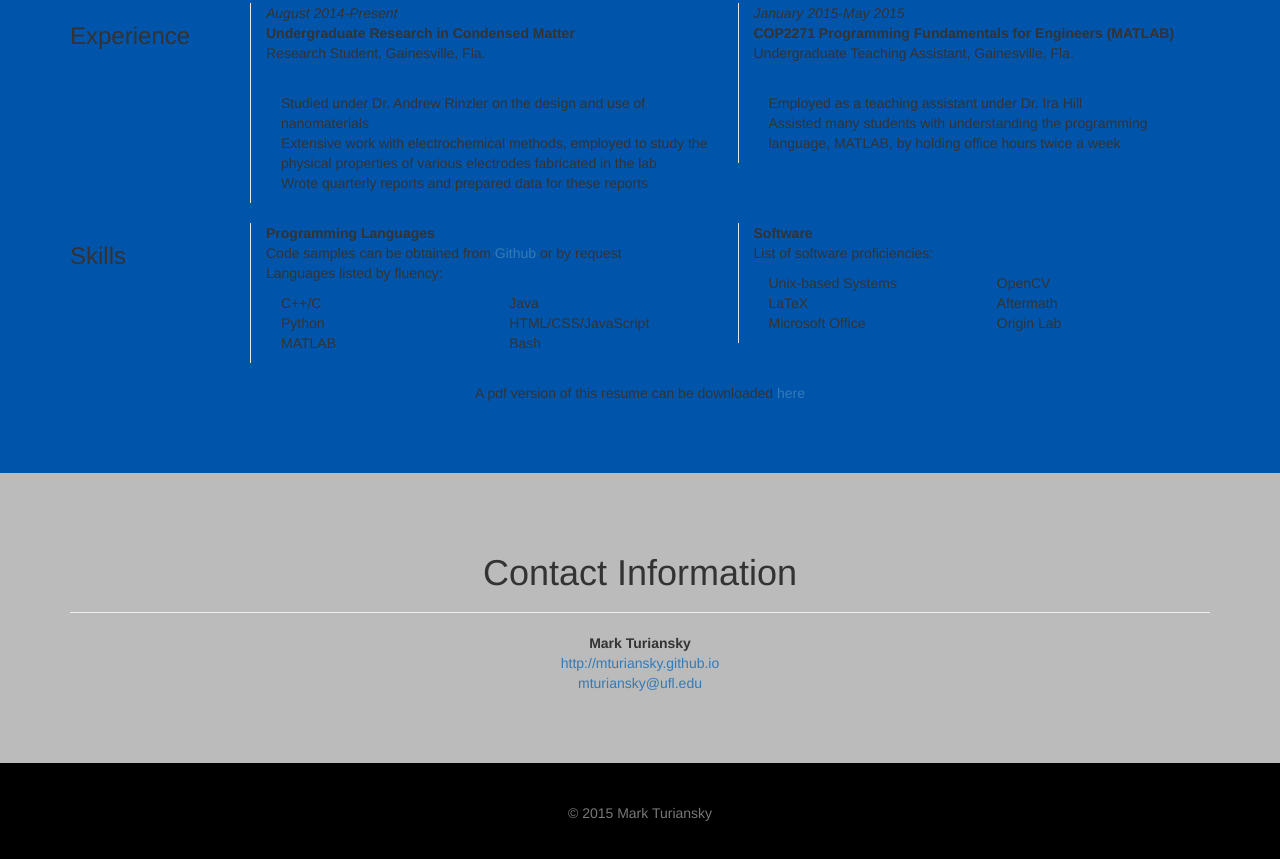
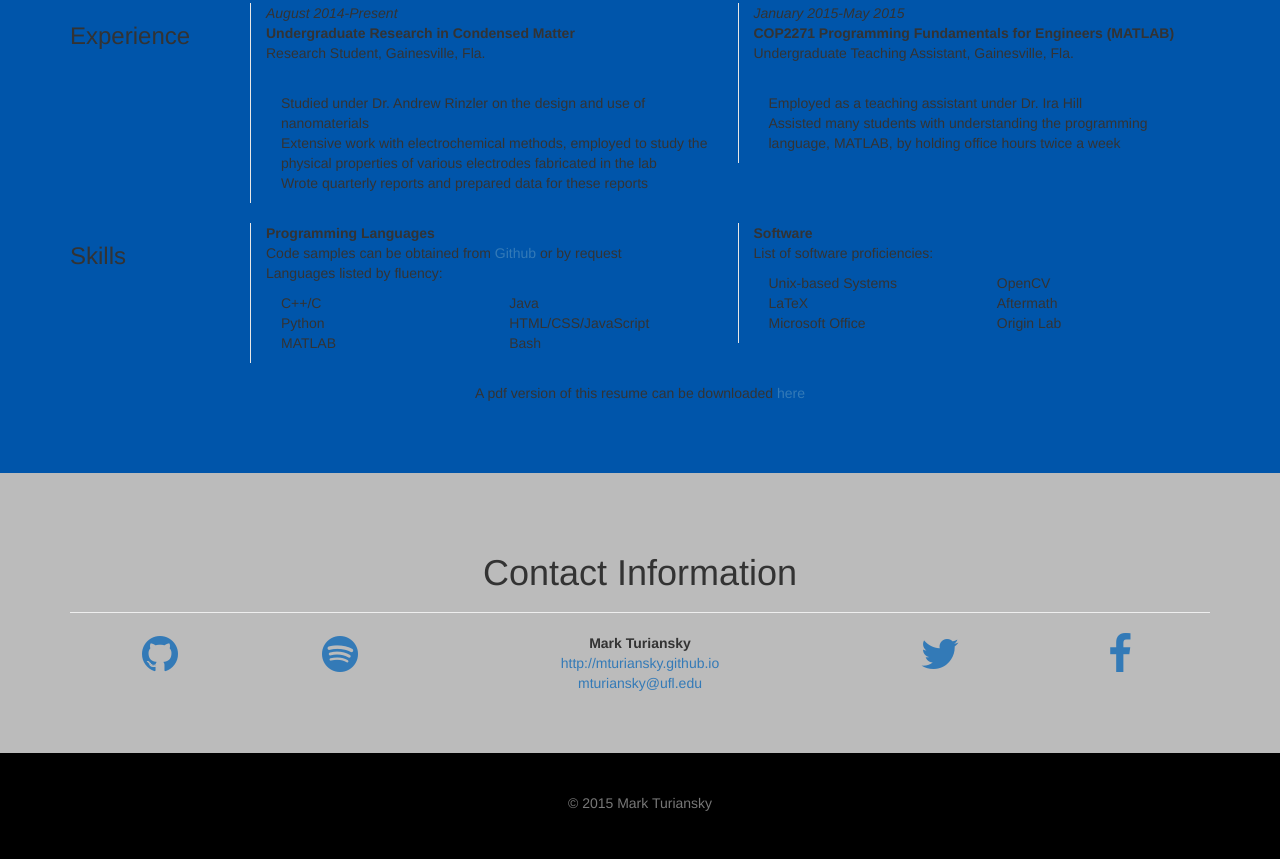
Before and after one commit to mturiansky/mturiansky.github.io, a plain HTML site: page index.html in a window 1280 px wide. Shown: the part 1529-2388 px from the top of the page. Drawn offline with nearby package versions, Linux system fonts and the light colour scheme.

Commit message:
most of the content has been added, color scheming still left to do

```diff
--- a/custom.css
+++ b/custom.css
@@ -15,7 +15,7 @@ section {
 }
 
 #main {
-    /*background-image: url("http://mturiansky.github.io/server.jpg");*/
+    background-image: url("https://mturiansky.github.com/lab.jpg");
     background-size: cover;
     max-height: 100vh;
 }
@@ -28,12 +28,13 @@ section {
 
 .vertical-center {
     min-height: 100vh;
+    max-height: 100vh;
     display: flex;
     align-items: center;
 }
 
 #about {
-    background-color: #445566;
+    background-color: #bbbbbb;
     /*color: #e7e7e7;*/
 }
 
--- a/index.html
+++ b/index.html
@@ -7,6 +7,7 @@
         <meta name="viewport" content="width=device-width, initial-scale=1">
         <!-- break -->
         <title>Mark Turiansky</title>
+        <link rel="stylesheet" href="https://maxcdn.bootstrapcdn.com/font-awesome/4.4.0/css/font-awesome.min.css"><!-- font awesome icons -->
         <link href="bootstrap.min.css" rel="stylesheet">
         <link href="custom.css" rel="stylesheet">
     </head>
@@ -154,7 +155,19 @@
                     <h1>Contact Information</h1>
                 </div>
 
-                <p><b>Mark Turiansky</b><br><a href="http://mturiansky.github.io">http://mturiansky.github.io</a><br><a href="mailto:mturiansky@ufl.edu">mturiansky@ufl.edu</a></p>
+                <div class="row">
+                    <div class="col-md-4">
+                        <div class="col-xs-6"><a href="https://github.com/mturiansky"><i class="fa fa-github fa-3x"></i></a></div>
+                        <div class="col-xs-6"><a href="https://player.spotify.com/user/howslyfebeen"><i class="fa fa-spotify fa-3x"></i></a></div>
+                    </div>
+                    <div class="col-md-4">
+                        <p style="margin: auto;"><b>Mark Turiansky</b><br><a href="http://mturiansky.github.io">http://mturiansky.github.io</a><br><a href="mailto:mturiansky@ufl.edu">mturiansky@ufl.edu</a></p>
+                    </div>
+                    <div class="col-md-4">
+                        <div class="col-xs-6"><a href="https://twitter.com/markkturk"><i class="fa fa-twitter fa-3x"></i></a></div>
+                        <div class="col-xs-6"><a href="https://www.facebook.com/mark.turiansky"><i class="fa fa-facebook fa-3x"></i></a></div>
+                    </div>
+                </div>
             </div>
         </section>
 
```
Also changed, not shown: lab.jpg (added), server.jpg (deleted).
